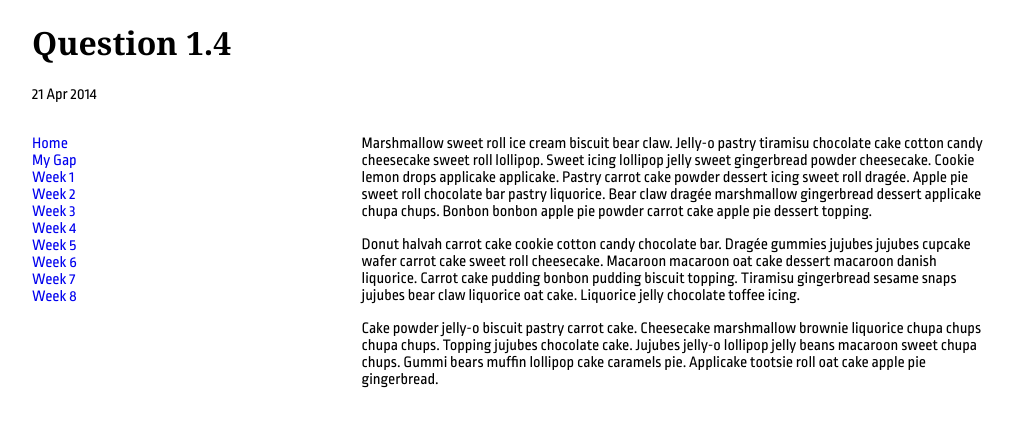
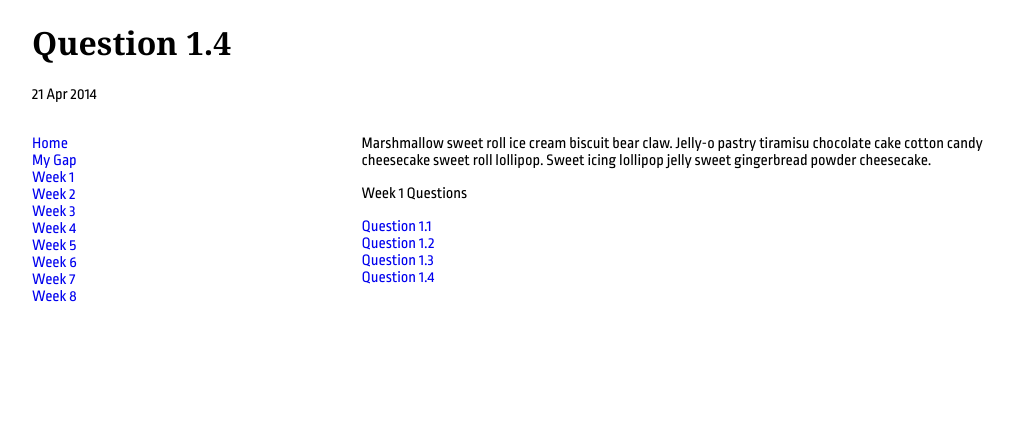
Before and after one commit to hjchen/project-site, a Jekyll site: the page built from _posts/2014-04-21-qns-1-4.markdown, in a window 1280 px wide. Shown: the top 427 px of the page, without its empty margins (128-1142 px from the left). Built offline with Jekyll 4.4.1, drawn with Linux system fonts in a browser that asks for light colours; some web fonts are replaced; Markdown is read by kramdown in place of the engine named in the settings.

Commit message:
Add navigation to question posts; Ignore .sass-cache folder;

```diff
--- a/_posts/2014-04-21-qns-1-4.markdown
+++ b/_posts/2014-04-21-qns-1-4.markdown
@@ -5,6 +5,12 @@ date:   2014-04-21
 category: week-1
 ---
 
-<p>Marshmallow sweet roll ice cream biscuit bear claw. Jelly-o pastry tiramisu chocolate cake cotton candy cheesecake sweet roll lollipop. Sweet icing lollipop jelly sweet gingerbread powder cheesecake. <!-- more -->Cookie lemon drops applicake applicake. Pastry carrot cake powder dessert icing sweet roll dragée. Apple pie sweet roll chocolate bar pastry liquorice. Bear claw dragée marshmallow gingerbread dessert applicake chupa chups. Bonbon bonbon apple pie powder carrot cake apple pie dessert topping.</p>
-<p>Donut halvah carrot cake cookie cotton candy chocolate bar. Dragée gummies jujubes jujubes cupcake wafer carrot cake sweet roll cheesecake. Macaroon macaroon oat cake dessert macaroon danish liquorice. Carrot cake pudding bonbon pudding biscuit topping. Tiramisu gingerbread sesame snaps jujubes bear claw liquorice oat cake. Liquorice jelly chocolate toffee icing.</p>
-<p>Cake powder jelly-o biscuit pastry carrot cake. Cheesecake marshmallow brownie liquorice chupa chups chupa chups. Topping jujubes chocolate cake. Jujubes jelly-o lollipop jelly beans macaroon sweet chupa chups. Gummi bears muffin lollipop cake caramels pie. Applicake tootsie roll oat cake apple pie gingerbread.</p>
+<p>Marshmallow sweet roll ice cream biscuit bear claw. Jelly-o pastry tiramisu chocolate cake cotton candy cheesecake sweet roll lollipop. Sweet icing lollipop jelly sweet gingerbread powder cheesecake.</p> <!-- more -->
+<p>Week 1 Questions</p>
+<ul>
+  {% for post in site.categories.week-1 reversed %}
+  <li>
+    <a href="{{ site.baseurl }}{{ post.url }}">{{ post.title }}</a>
+  </li>
+  {% endfor %}
+</ul>
```
Also changed, not shown: _posts/2014-04-21-qns-1-1.markdown (+10 -2 lines), _posts/2014-04-21-qns-1-2.markdown (+9 -0 lines), _posts/2014-04-21-qns-1-3.markdown (+10 -0 lines), 1 other file.
